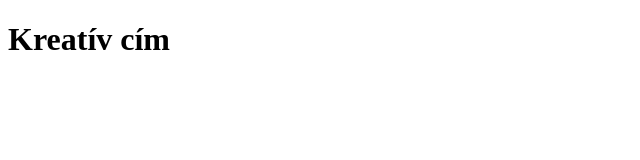
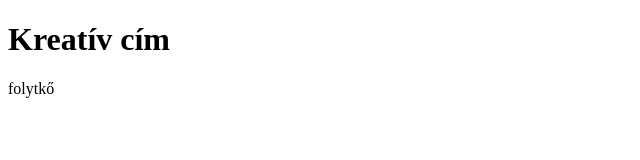
Before and after one commit to gitakos/Ckik11csop2Kozos, a plain HTML site: page index.html in a window 1280 px wide. Shown: the full height of the page, 0-640 px from the left. Drawn offline with Linux system fonts and the light colour scheme.

Commit message:
paragraph

```diff
--- a/index.html
+++ b/index.html
@@ -8,5 +8,6 @@
 </head>
 <body>
     <h1>Kreatív cím</h1>
+    <p>folytkő</p>
 </body>
 </html>
```
